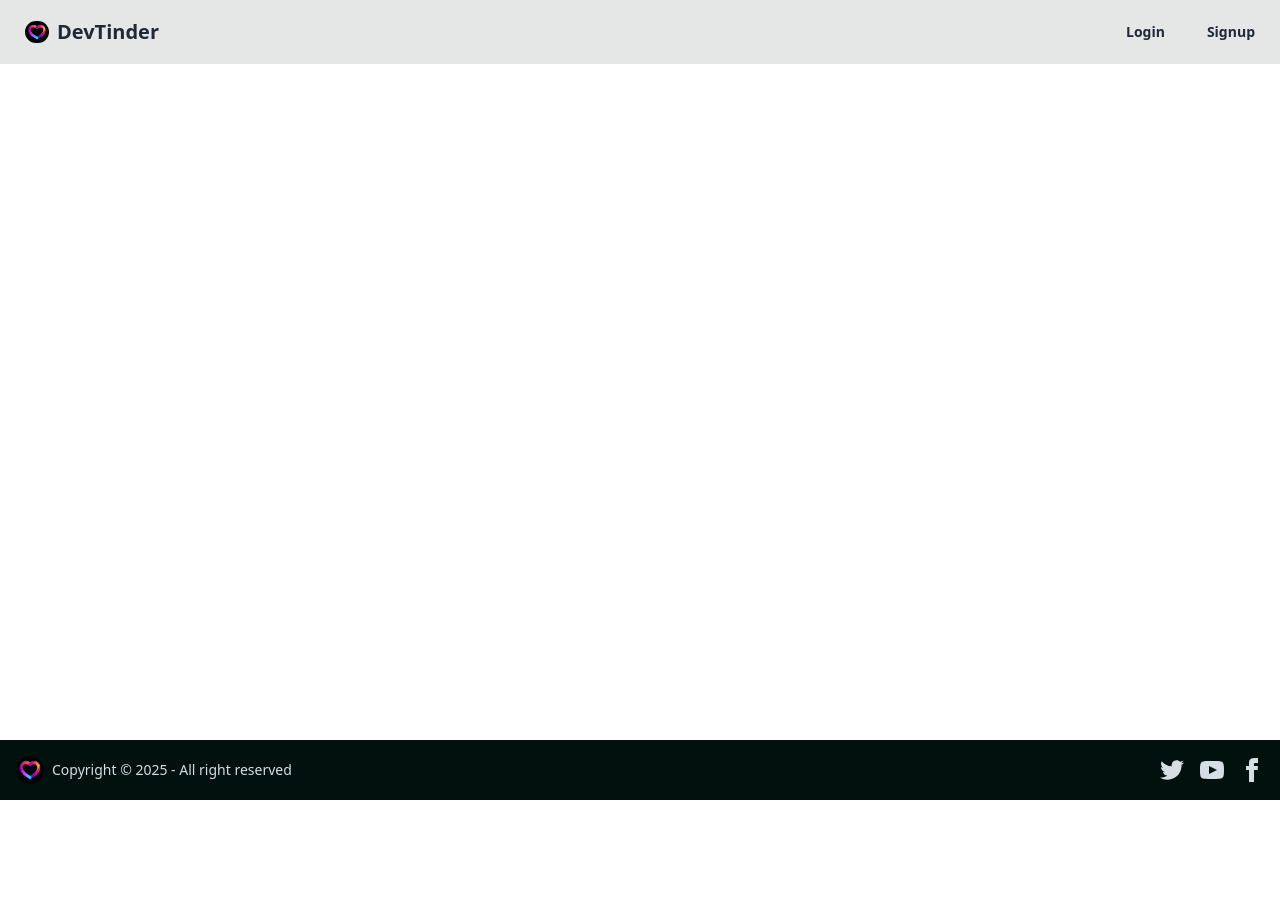
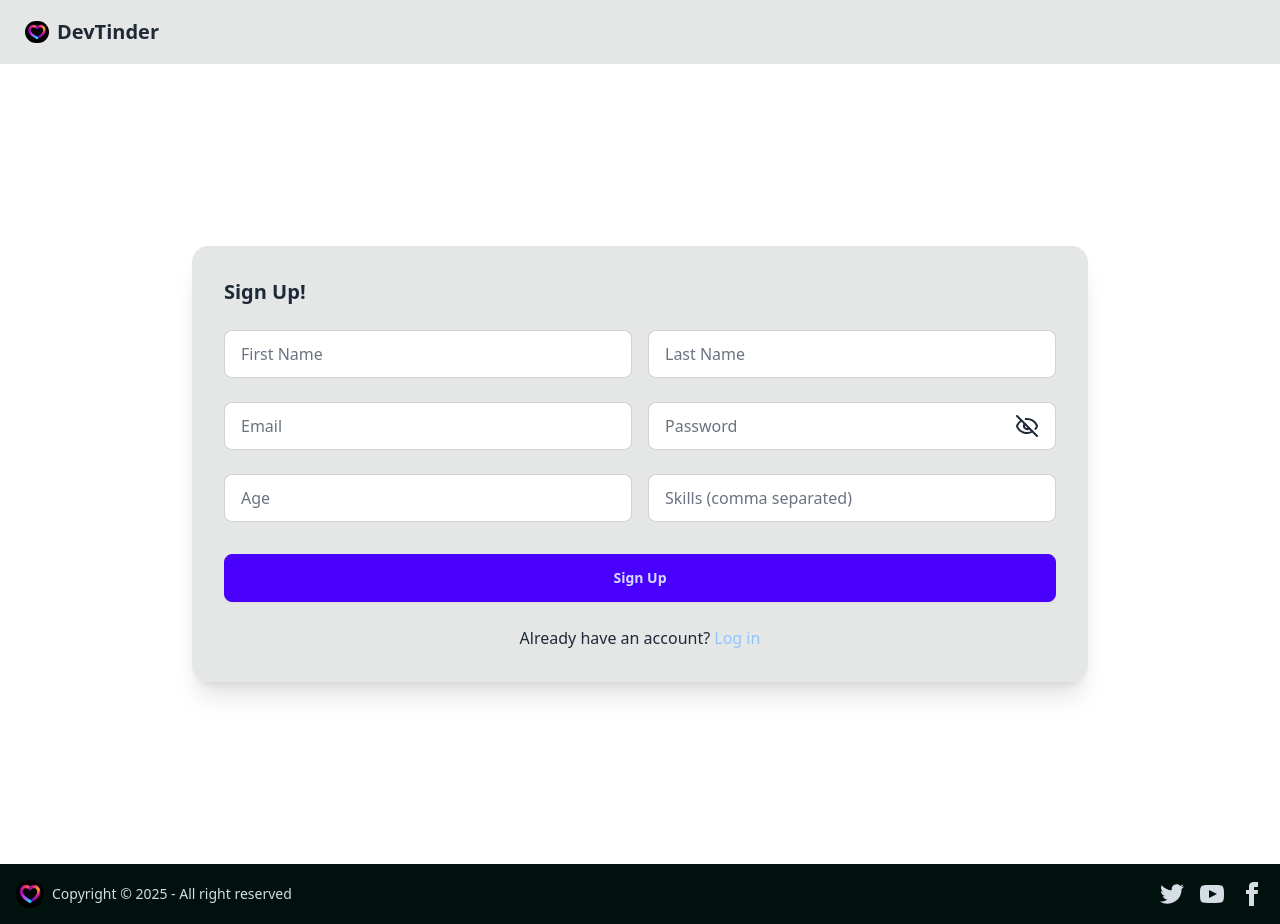
Before and after one commit to Ankit-Kum-ar/DevTinder, a React (Vite) app in the folder frontend/: page /signup in a window 1280 px wide. Before the commit the page ends 800 px from the top, so only its background shows below. Built offline with nearby package versions, Linux system fonts and the light colour scheme.

Commit message:
Add Feed page, update Home and Login components, and refactor userSlice and Navbar for improved functionality

```diff
--- a/frontend/src/App.jsx
+++ b/frontend/src/App.jsx
@@ -3,6 +3,8 @@ import Navbar from "./components/Navbar"
 import Home from "./pages/Home"
 import Footer from "./components/Footer"
 import Login from "./pages/Login"
+import Feed from "./pages/Feed"
+import Signup from "./pages/Signup"
 
 function App() {
 
@@ -13,6 +15,8 @@ function App() {
         {/* Routes go here */}
         <Route path="/" element={<Home />} />
         <Route path="/login" element={<Login />} />
+        <Route path="/signup" element={<Signup />} />
+        <Route path="/feed" element= {<Feed />} />
       </Routes>
       <Footer />
     </>
--- a/frontend/src/Redux/Slices/userSlice.js
+++ b/frontend/src/Redux/Slices/userSlice.js
@@ -4,8 +4,12 @@ const userSlice = createSlice({
     name: "user",
     initialState: null,
     reducers: {
-        addUser: (state, action) => action.payload,
-        removeUser: () => null,
+        addUser: (state, action) => {
+            return action.payload;
+        },
+        removeUser: (state, action) => {
+            return null;
+        }
     },
 });
 
--- a/frontend/src/components/Footer.jsx
+++ b/frontend/src/components/Footer.jsx
@@ -1,6 +1,6 @@
 const Footer = () => {
   return (
-    <footer className="footer bg-accent-content text-neutral-content items-center p-4 fixed bottom-0 w-full">
+    <footer className="footer bg-accent-content text-neutral-content items-center p-4 bottom-0 w-full">
         <aside className="grid-flow-col items-center">
             <img src="/logo.jpg" alt="logo" className="w-7 h-7 rounded-3xl" />
             <p>Copyright © {new Date().getFullYear()} - All right reserved</p>
--- a/frontend/src/components/Navbar.jsx
+++ b/frontend/src/components/Navbar.jsx
@@ -1,9 +1,10 @@
 import { useSelector } from "react-redux"
+import { DEFAULT_PROFILE_PIC } from "../utils/constant";
 
 const Navbar = () => {
 
     const user = useSelector((store) => store.user);
-    console.log(user);
+    // console.log(user);
 
     // If user is not logged in, return the following JSX.
     if (!user) {
@@ -14,10 +15,6 @@ const Navbar = () => {
                         <img src="/logo.jpg" className="w-6 rounded-3xl"/>
                         DevTinder
                     </a>
-                </div>
-                <div className="flex-none gap-2">
-                    <a href="/login" className="btn btn-ghost">Login</a>
-                    <a href="/signup" className="btn btn-ghost">Signup</a>
                 </div>
             </div>
         )
@@ -36,9 +33,13 @@ const Navbar = () => {
             <div className="dropdown dropdown-end mx-3">
                 <div tabIndex={0} role="button" className="btn btn-ghost btn-circle avatar">
                     <div className="w-10 rounded-full">
-                        <img
-                        alt="Tailwind CSS Navbar component"
-                        src="https://img.daisyui.com/images/stock/photo-1534528741775-53994a69daeb.webp" />
+                        {
+                            user.photoUrl ? (
+                                <img src={user.photoUrl} className="rounded-full w-10"/>
+                            ) : (
+                                <img src={DEFAULT_PROFILE_PIC} className="rounded-full w-10"/>
+                            )
+                        }
                     </div>
                 </div>
                 <ul
--- /dev/null
+++ b/frontend/src/pages/Feed.jsx
@@ -0,0 +1,11 @@
+import React from 'react'
+
+const Feed = () => {
+  return (
+    <div className='flex justify-center items-center min-h-screen'>
+      Feed
+    </div>
+  )
+}
+
+export default Feed
--- a/frontend/src/pages/Home.jsx
+++ b/frontend/src/pages/Home.jsx
@@ -1,11 +1,24 @@
-import React from 'react'
+import React from 'react';
 
 const Home = () => {
   return (
-    <div className='flex items-center justify-center'>
-      Home
+    <div className="flex flex-col items-center justify-center min-h-screen bg-gradient-to-r from-blue-500 to-purple-500 text-white">
+      <header className="w-full py-6 bg-opacity-75 bg-black">
+        <h1 className="text-4xl font-bold text-center">Welcome to DevTinder</h1>
+      </header>
+      <main className="flex flex-col items-center justify-center flex-1 px-4 text-center">
+        <h2 className="text-2xl md:text-3xl lg:text-4xl font-semibold mb-4">
+          Connect with Developers Around the World
+        </h2>
+        <p className="text-lg md:text-xl lg:text-2xl mb-8">
+          Join our community and start collaborating on exciting projects today!
+        </p>
+        <a className="px-6 py-3 bg-white text-blue-500 font-semibold rounded-lg shadow-md hover:bg-gray-100 transition duration-300" href="/signup">
+          Get Started
+        </a>
+      </main>
     </div>
-  )
-}
+  );
+};
 
-export default Home
+export default Home;
--- a/frontend/src/pages/Login.jsx
+++ b/frontend/src/pages/Login.jsx
@@ -3,6 +3,7 @@ import axios from 'axios'
 import { useDispatch } from 'react-redux';
 import { addUser } from '../Redux/Slices/userSlice';
 import { useNavigate } from 'react-router-dom';
+import { BASE_URL } from '../utils/constant';
 
 const Login = () => {
   const [passwordVisible, setPasswordVisible] = useState(false);
@@ -23,21 +24,21 @@ const Login = () => {
   const handleLogin = async () => {
     // Implement login functionality here.
     try {
-      const response = await axios.post("http://localhost:3000/login", {
+      const response = await axios.post(`${BASE_URL}/login`, {
         email,
         password,
       }, { withCredentials: true }); // Send the cookies along with the request. This is important for authentication.
       console.log("Login successful", response.data);
       dispatch(addUser(response.data)); // Dispatch the user data to the store.
-      navigate("/"); // Navigate to the home page after successful login.
+      navigate("/feed"); // Navigate to the home page after successful login.
     } catch (error) {
       console.error("Login failed", error);
     }
   }
 
   return (
-    <div className="flex justify-center">
-      <div className="card md:w-96 bg-base-300 shadow-xl mt-20 mb-20">
+    <div className="flex justify-center min-h-screen items-center">
+      <div className="card md:w-96 bg-base-300 shadow-xl">
         <div className="card-body flex-col space-y-3">
             <h2 className="card-title">Login!</h2>
             <div className="items-center space-y-2">
--- /dev/null
+++ b/frontend/src/pages/Signup.jsx
@@ -0,0 +1,121 @@
+import React, { useState } from 'react';
+import { Link, useNavigate } from 'react-router-dom';
+import axios from 'axios';
+import { useDispatch } from 'react-redux';
+import { addUser } from '../Redux/Slices/userSlice';
+
+const Signup = () => {
+  const [passwordVisible, setPasswordVisible] = useState(false);
+  const [firstName, setFirstName] = useState('');
+  const [lastName, setLastName] = useState('');
+  const [email, setEmail] = useState('');
+  const [password, setPassword] = useState('');
+  const [age, setAge] = useState('');
+  const [skills, setSkills] = useState('');
+
+  const togglePasswordVisibility = () => {
+    setPasswordVisible(!passwordVisible);
+  };
+
+  const dispatch = useDispatch();
+  const navigate = useNavigate();
+
+  const handleSignup = async () => {
+    try {
+      const response = await axios.post("http://localhost:3000/signup", {
+        firstName,
+        lastName,
+        email,
+        password,
+        age,
+        skills: skills.split(',').map(skill => skill.trim()), // Convert skills string to an array
+      }, { withCredentials: true });
+      console.log("Signup successful", response.data);
+      dispatch(addUser(response.data));
+      navigate("/feed");
+    } catch (error) {
+      console.error("Signup failed", error);
+    }
+  };
+
+  return (
+    <div className="flex justify-center min-h-screen items-center">
+      <div className="card w-full max-w-4xl bg-base-300 shadow-xl">
+        <div className="card-body">
+          <h2 className="card-title text-center mb-4">Sign Up!</h2>
+          <div className="grid grid-cols-1 md:grid-cols-2 gap-4">
+            <label className="input input-bordered flex items-center gap-2 mb-2">
+              <input
+                type="text"
+                className="grow placeholder:text-gray-500"
+                placeholder="First Name"
+                value={firstName}
+                onChange={(e) => setFirstName(e.target.value)}
+              />
+            </label>
+            <label className="input input-bordered flex items-center gap-2 mb-2">
+              <input
+                type="text"
+                className="grow placeholder:text-gray-500"
+                placeholder="Last Name"
+                value={lastName}
+                onChange={(e) => setLastName(e.target.value)}
+              />
+            </label>
+            <label className="input input-bordered flex items-center gap-2 mb-2">
+              <input
+                type="email"
+                className="grow placeholder:text-gray-500"
+                placeholder="Email"
+                value={email}
+                onChange={(e) => setEmail(e.target.value)}
+              />
+            </label>
+            <label className="input input-bordered flex items-center gap-2 mb-2">
+              <input
+                type={passwordVisible ? "text" : "password"}
+                className="grow placeholder:text-gray-500"
+                placeholder="Password"
+                value={password}
+                onChange={(e) => setPassword(e.target.value)}
+              />
+              <button type="button" onClick={togglePasswordVisibility}>
+                {passwordVisible ? (
+                  <svg xmlns="http://www.w3.org/2000/svg" width="24" height="24" viewBox="0 0 24 24" fill="none" stroke="currentColor" strokeWidth="2" strokeLinecap="round" strokeLinejoin="round" className="lucide lucide-eye"><path d="M2.062 12.348a1 1 0 0 1 0-.696 10.75 10.75 0 0 1 19.876 0 1 1 0 0 1 0 .696 10.75 10.75 0 0 1-19.876 0"/><circle cx="12" cy="12" r="3"/></svg>
+                ) : (
+                  <svg xmlns="http://www.w3.org/2000/svg" width="24" height="24" viewBox="0 0 24 24" fill="none" stroke="currentColor" strokeWidth="2" strokeLinecap="round" strokeLinejoin="round" className="lucide lucide-eye-off"><path d="M10.733 5.076a10.744 10.744 0 0 1 11.205 6.575 1 1 0 0 1 0 .696 10.747 10.747 0 0 1-1.444 2.49"/><path d="M14.084 14.158a3 3 0 0 1-4.242-4.242"/><path d="M17.479 17.499a10.75 10.75 0 0 1-15.417-5.151 1 1 0 0 1 0-.696 10.75 10.75 0 0 1 4.446-5.143"/><path d="m2 2 20 20"/></svg>
+                )}
+              </button>
+            </label>
+            <label className="input input-bordered flex items-center gap-2 mb-2">
+              <input
+                type="text"
+                className="grow placeholder:text-gray-500"
+                placeholder="Age"
+                value={age}
+                onChange={(e) => setAge(e.target.value)}
+              />
+            </label>
+            <label className="input input-bordered flex items-center gap-2 mb-2">
+              <input
+                type="text"
+                className="grow placeholder:text-gray-500"
+                placeholder="Skills (comma separated)"
+                value={skills}
+                onChange={(e) => setSkills(e.target.value)}
+              />
+            </label>
+          </div>
+          <div className="card-actions justify-end mt-4">
+            <button className="btn btn-primary w-full" onClick={handleSignup}>Sign Up</button>
+          </div>
+          <p className="mt-4 text-center">
+            Already have an account? <Link className="text-blue-300 hover:underline" to="/login">Log in</Link>
+          </p>
+        </div>
+      </div>
+    </div>
+  );
+};
+
+export default Signup;
--- /dev/null
+++ b/frontend/src/utils/constant.js
@@ -0,0 +1,2 @@
+export const BASE_URL = "http://localhost:3000";
+export const DEFAULT_PROFILE_PIC = "https://img.daisyui.com/images/stock/photo-1534528741775-53994a69daeb.webp";
```
